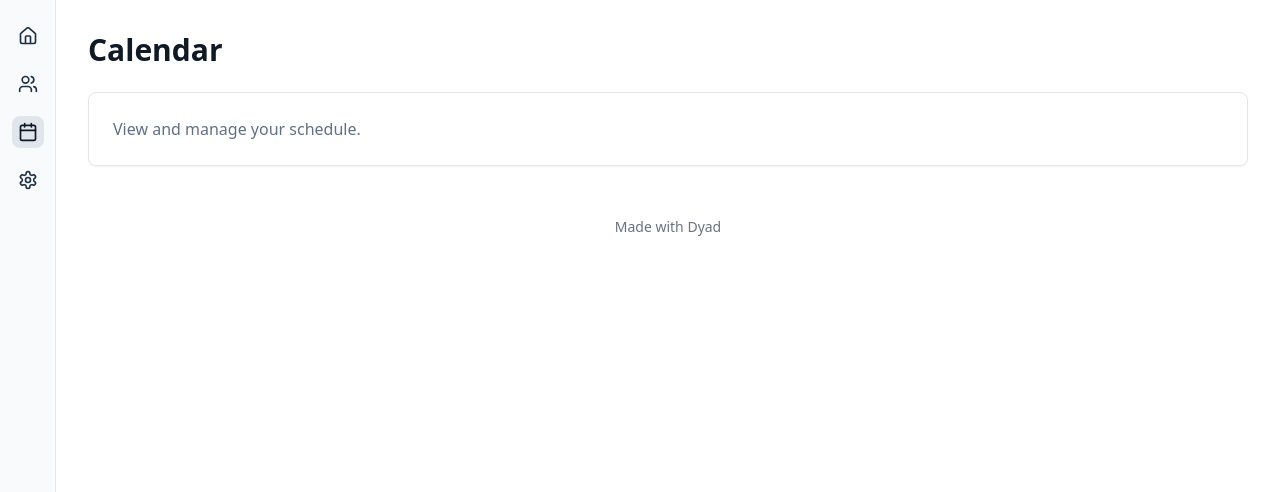
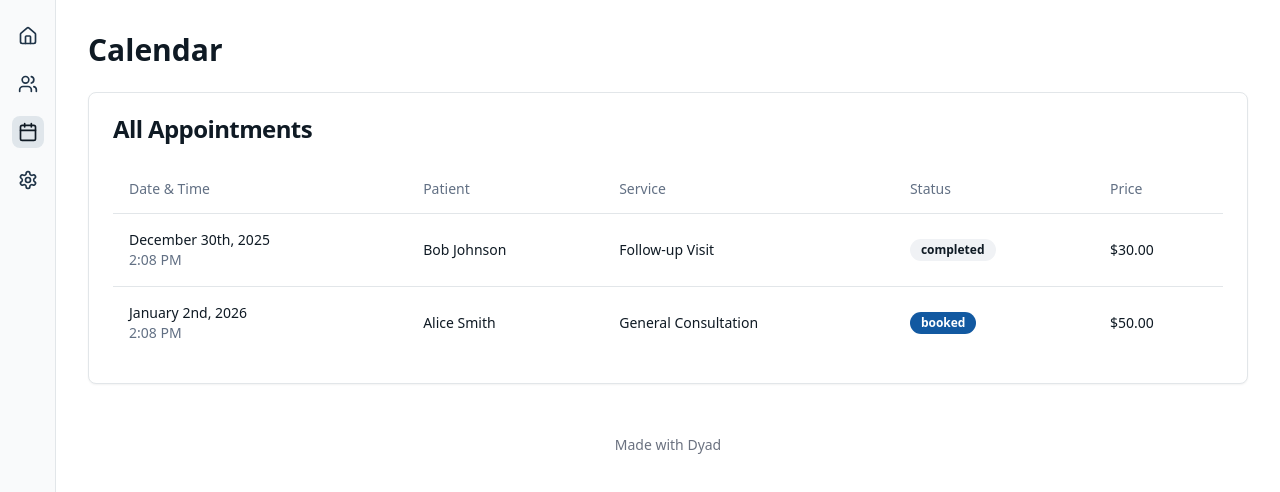
Before and after one commit to Basit-of-Africa/praxis-io, a React (Vite) app: page /calendar in a window 1280 px wide. Shown: the top 492 px of the page. Built offline with nearby package versions, Linux system fonts and the light colour scheme.

Commit message:
[dyad] Added appointment management and display on Dashboard and Calendar. - wrote 5 file(s)

```diff
--- /dev/null
+++ b/src/context/AppointmentContext.tsx
@@ -0,0 +1,87 @@
+"use client";
+
+import React, { createContext, useContext, useState, ReactNode } from "react";
+import { showSuccess, showError } from "@/utils/toast";
+
+interface Service {
+  id: string;
+  name: string;
+  description: string;
+  price: number;
+}
+
+interface Appointment {
+  id: string;
+  service: Service;
+  date: Date;
+  patient: {
+    fullName: string;
+    email: string;
+    phone: string;
+    notes?: string;
+  };
+  paymentReference?: string;
+  status: "booked" | "completed" | "cancelled";
+}
+
+interface AppointmentContextType {
+  appointments: Appointment[];
+  addAppointment: (appointmentData: Omit<Appointment, "id" | "status">) => void;
+  updateAppointmentStatus: (appointmentId: string, status: Appointment["status"]) => void;
+}
+
+const AppointmentContext = createContext<AppointmentContextType | undefined>(undefined);
+
+const initialMockAppointments: Appointment[] = [
+  {
+    id: "app1",
+    service: { id: "1", name: "General Consultation", description: "A standard consultation", price: 50.00 },
+    date: new Date(new Date().setDate(new Date().getDate() + 2)), // 2 days from now
+    patient: { fullName: "Alice Smith", email: "alice.smith@example.com", phone: "123-456-7890" },
+    status: "booked",
+  },
+  {
+    id: "app2",
+    service: { id: "2", name: "Follow-up Visit", description: "A follow-up appointment", price: 30.00 },
+    date: new Date(new Date().setDate(new Date().getDate() - 1)), // 1 day ago
+    patient: { fullName: "Bob Johnson", email: "bob.j@example.com", phone: "098-765-4321" },
+    status: "completed",
+  },
+];
+
+export const AppointmentProvider: React.FC<{ children: ReactNode }> = ({ children }) => {
+  const [appointments, setAppointments] = useState<Appointment[]>(initialMockAppointments);
+
+  const addAppointment = (appointmentData: Omit<Appointment, "id" | "status">) => {
+    const newAppointment: Appointment = {
+      id: `app${Date.now()}`,
+      status: "booked",
+      ...appointmentData,
+    };
+    setAppointments((prevAppointments) => [...prevAppointments, newAppointment]);
+    showSuccess(`Appointment for ${newAppointment.patient.fullName} booked successfully!`);
+  };
+
+  const updateAppointmentStatus = (appointmentId: string, status: Appointment["status"]) => {
+    setAppointments((prevAppointments) =>
+      prevAppointments.map((app) =>
+        app.id === appointmentId ? { ...app, status } : app
+      )
+    );
+    showSuccess(`Appointment status updated to ${status}!`);
+  };
+
+  return (
+    <AppointmentContext.Provider value={{ appointments, addAppointment, updateAppointmentStatus }}>
+      {children}
+    </AppointmentContext.Provider>
+  );
+};
+
+export const useAppointmentContext = () => {
+  const context = useContext(AppointmentContext);
+  if (context === undefined) {
+    throw new Error("useAppointmentContext must be used within an AppointmentProvider");
+  }
+  return context;
+};
--- a/src/pages/BookAppointment.tsx
+++ b/src/pages/BookAppointment.tsx
@@ -4,10 +4,11 @@ import React, { useState } from "react";
 import ServiceSelection from "@/components/ServiceSelection";
 import AppointmentDatePicker from "@/components/AppointmentDatePicker";
 import BookingForm from "@/components/BookingForm";
-import PaystackPayment from "@/components/PaystackPayment"; // Import the new PaystackPayment component
+import PaystackPayment from "@/components/PaystackPayment";
 import { Button } from "@/components/ui/button";
 import { showSuccess, showError } from "@/utils/toast";
 import { format } from "date-fns";
+import { useAppointmentContext } from "@/context/AppointmentContext"; // Import useAppointmentContext
 
 interface Service {
   id: string;
@@ -28,6 +29,7 @@ interface BookingDetails {
 }
 
 const BookAppointment = () => {
+  const { addAppointment } = useAppointmentContext(); // Use addAppointment from context
   const [selectedService, setSelectedService] = useState<Service | null>(null);
   const [selectedDate, setSelectedDate] = useState<Date | undefined>(undefined);
   const [patientDetails, setPatientDetails] = useState<BookingDetails['patient'] | null>(null);
@@ -60,14 +62,14 @@ const BookAppointment = () => {
       return;
     }
 
-    const finalBooking: BookingDetails = {
+    const newAppointment = {
       service: selectedService,
       date: selectedDate,
       patient: patientDetails,
+      paymentReference: reference,
     };
 
-    console.log("Final Booking Details (after payment):", finalBooking, "Payment Reference:", reference);
-    showSuccess(`Appointment for ${finalBooking.service.name} on ${format(finalBooking.date, "PPP")} for ${finalBooking.patient.fullName} booked successfully! Payment Reference: ${reference}`);
+    addAppointment(newAppointment); // Add appointment to context
 
     // Reset form and go back to step 1
     setSelectedService(null);
--- a/src/pages/Calendar.tsx
+++ b/src/pages/Calendar.tsx
@@ -1,14 +1,80 @@
 "use client";
 
 import React from "react";
+import { Card, CardContent, CardHeader, CardTitle } from "@/components/ui/card";
+import { useAppointmentContext } from "@/context/AppointmentContext"; // Import useAppointmentContext
+import { format } from "date-fns";
+import {
+  Table,
+  TableBody,
+  TableCell,
+  TableHead,
+  TableHeader,
+  TableRow,
+} from "@/components/ui/table";
+import { Badge } from "@/components/ui/badge";
 
 const Calendar = () => {
+  const { appointments } = useAppointmentContext(); // Use appointments from context
+
+  const sortedAppointments = [...appointments].sort((a, b) => a.date.getTime() - b.date.getTime());
+
+  const getStatusVariant = (status: string) => {
+    switch (status) {
+      case "booked":
+        return "default";
+      case "completed":
+        return "secondary";
+      case "cancelled":
+        return "destructive";
+      default:
+        return "outline";
+    }
+  };
+
   return (
     <div className="p-4 sm:p-6 lg:p-8">
       <h1 className="text-3xl font-bold mb-6">Calendar</h1>
-      <div className="bg-card p-6 rounded-lg shadow-sm border">
-        <p className="text-muted-foreground">View and manage your schedule.</p>
-      </div>
+      <Card>
+        <CardHeader>
+          <CardTitle>All Appointments</CardTitle>
+        </CardHeader>
+        <CardContent>
+          {sortedAppointments.length === 0 ? (
+            <p className="text-muted-foreground text-center py-4">No appointments scheduled.</p>
+          ) : (
+            <div className="overflow-x-auto">
+              <Table>
+                <TableHeader>
+                  <TableRow>
+                    <TableHead>Date & Time</TableHead>
+                    <TableHead>Patient</TableHead>
+                    <TableHead>Service</TableHead>
+                    <TableHead>Status</TableHead>
+                    <TableHead className="hidden md:table-cell">Price</TableHead>
+                  </TableRow>
+                </TableHeader>
+                <TableBody>
+                  {sortedAppointments.map((app) => (
+                    <TableRow key={app.id}>
+                      <TableCell>
+                        <p className="font-medium">{format(app.date, "PPP")}</p>
+                        <p className="text-sm text-muted-foreground">{format(app.date, "p")}</p>
+                      </TableCell>
+                      <TableCell>{app.patient.fullName}</TableCell>
+                      <TableCell>{app.service.name}</TableCell>
+                      <TableCell>
+                        <Badge variant={getStatusVariant(app.status)}>{app.status}</Badge>
+                      </TableCell>
+                      <TableCell className="hidden md:table-cell">${app.service.price.toFixed(2)}</TableCell>
+                    </TableRow>
+                  ))}
+                </TableBody>
+              </Table>
+            </div>
+          )}
+        </CardContent>
+      </Card>
     </div>
   );
 };
--- a/src/pages/Dashboard.tsx
+++ b/src/pages/Dashboard.tsx
@@ -3,8 +3,17 @@
 import React from "react";
 import { Link } from "react-router-dom";
 import { Button } from "@/components/ui/button";
+import { Card, CardContent, CardHeader, CardTitle } from "@/components/ui/card";
+import { useAppointmentContext } from "@/context/AppointmentContext"; // Import useAppointmentContext
+import { format, isFuture } from "date-fns";
 
 const Dashboard = () => {
+  const { appointments } = useAppointmentContext(); // Use appointments from context
+
+  const upcomingAppointments = appointments
+    .filter(app => isFuture(app.date) && app.status === "booked")
+    .sort((a, b) => a.date.getTime() - b.date.getTime());
+
   return (
     <div className="p-4 sm:p-6 lg:p-8">
       <h1 className="text-3xl font-bold mb-6">Dashboard</h1>
@@ -13,10 +22,32 @@ const Dashboard = () => {
           <h2 className="text-xl font-semibold mb-2">Welcome!</h2>
           <p className="text-muted-foreground">This is your main dashboard. You can see an overview of your practice here.</p>
         </div>
-        <div className="bg-card p-6 rounded-lg shadow-sm border">
-          <h2 className="text-xl font-semibold mb-2">Upcoming Appointments</h2>
-          <p className="text-muted-foreground">No upcoming appointments for today.</p>
-        </div>
+        <Card className="col-span-1">
+          <CardHeader>
+            <CardTitle>Upcoming Appointments</CardTitle>
+          </CardHeader>
+          <CardContent>
+            {upcomingAppointments.length === 0 ? (
+              <p className="text-muted-foreground">No upcoming appointments.</p>
+            ) : (
+              <ul className="space-y-3">
+                {upcomingAppointments.slice(0, 3).map((app) => ( // Show up to 3 upcoming appointments
+                  <li key={app.id} className="border-b pb-2 last:border-b-0 last:pb-0">
+                    <p className="font-medium">{app.patient.fullName} - {app.service.name}</p>
+                    <p className="text-sm text-muted-foreground">{format(app.date, "PPP 'at' p")}</p>
+                  </li>
+                ))}
+                {upcomingAppointments.length > 3 && (
+                  <li className="pt-2">
+                    <Link to="/calendar" className="text-primary hover:underline text-sm">
+                      View all {upcomingAppointments.length} appointments
+                    </Link>
+                  </li>
+                )}
+              </ul>
+            )}
+          </CardContent>
+        </Card>
         <div className="bg-card p-6 rounded-lg shadow-sm border">
           <h2 className="text-xl font-semibold mb-2">Recent Clients</h2>
           <p className="text-muted-foreground">No recent client activity.</p>
```
Also changed, not shown: src/App.tsx (+5 -2 lines).
